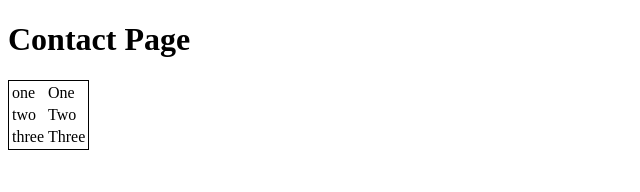
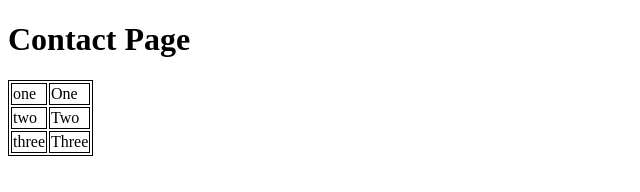
Before and after one commit to Tornerova/web-dev-hw, a plain HTML site: page exercise-05/index.html in a window 1280 px wide. Shown: the whole page, without its empty margins (0-640 px from the left). Drawn offline with Linux system fonts and the light colour scheme.

Commit message:
Update index.html

```diff
--- a/exercise-05/index.html
+++ b/exercise-05/index.html
@@ -11,7 +11,7 @@
     content="Anezka Tornerova">
     <title>business</title>
       <style>
-        table {border: 1px solid black}
+        table, td {border: 1px solid black}
       </style>
   </head>
 
```
